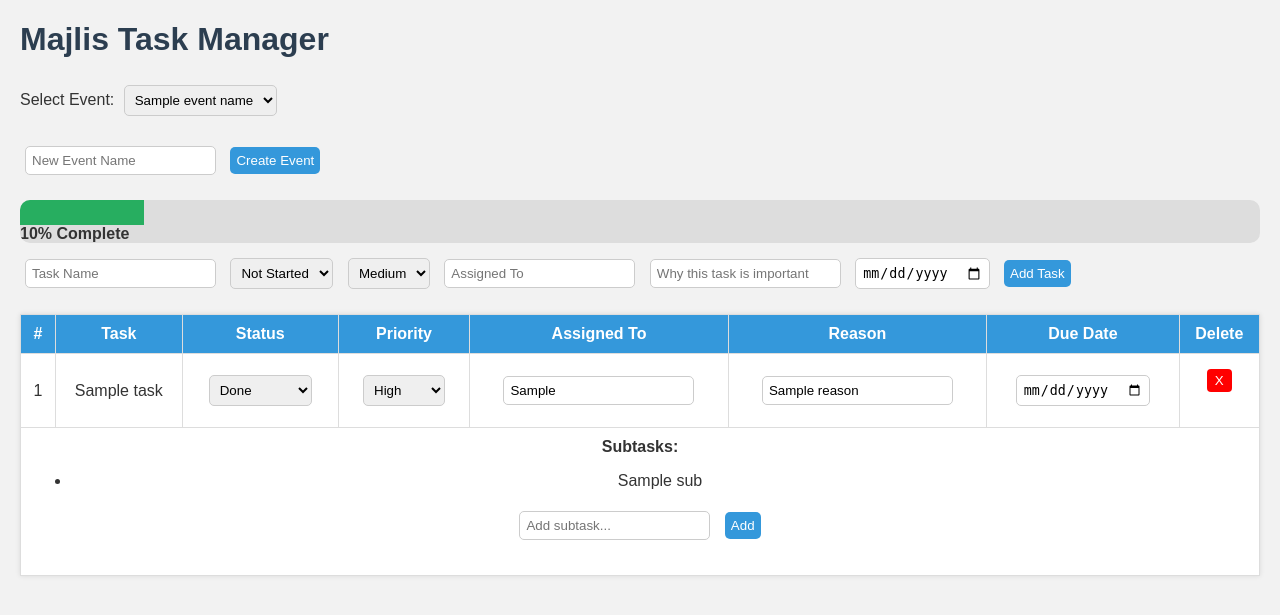
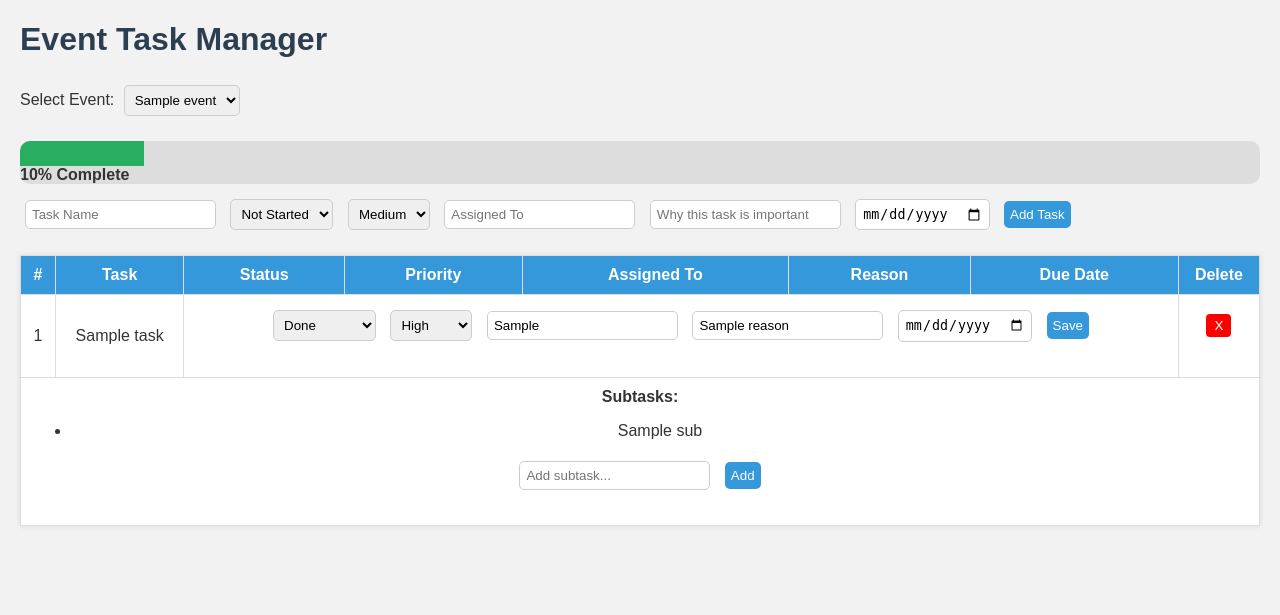
Before and after one commit to AliyaanZaidi/C-Users-qazai-Desktop-majlis, a Flask app: template templates/index.html in a window 1280 px wide. Shown: the top 615 px of the page. Run offline with Flask 3, Linux system fonts and the light colour scheme; the template is opened without the code that fills it: most values are stand-ins (such as "Sample title", 1, 10 or a date in 2020).

Commit message:
Update index.html

```diff
--- a/templates/index.html
+++ b/templates/index.html
@@ -6,22 +6,16 @@
     <link rel="stylesheet" href="/static/style.css" />
 </head>
 <body>
-    <h1>Majlis Task Manager</h1>
+    <h1>Event Task Manager</h1>
 
     <!-- Event Selector -->
-    <form method="GET" action="/">
+    <form method="get" action="/">
         <label for="event">Select Event:</label>
-        <select name="event" onchange="this.form.submit()">
-            {% for name in event_names %}
-            <option value="{{ name }}" {% if name == current_event %}selected{% endif %}>{{ name }}</option>
+        <select name="event" id="event" onchange="this.form.submit()">
+            {% for event in events %}
+            <option value="{{ event }}" {% if selected_event == event %}selected{% endif %}>{{ event }}</option>
             {% endfor %}
         </select>
-    </form>
-
-    <!-- New Event -->
-    <form method="POST" action="/add_event" class="new-event-form">
-        <input type="text" name="new_event_name" placeholder="New Event Name" required />
-        <button type="submit">Create Event</button>
     </form>
 
     <!-- Progress bar -->
@@ -30,8 +24,9 @@
         <span class="progress-text">{{ progress }}% Complete</span>
     </div>
 
-    <!-- Task Input -->
-    <form method="POST" action="/?event={{ current_event }}">
+    <!-- Task creation form -->
+    <form method="POST" action="/">
+        <input type="hidden" name="event" value="{{ selected_event }}">
         <input type="text" name="task_name" placeholder="Task Name" required />
         <select name="status">
             <option value="Not Started">Not Started</option>
@@ -49,7 +44,7 @@
         <button type="submit">Add Task</button>
     </form>
 
-    <!-- Task Table -->
+    <!-- Task table -->
     <table>
         <thead>
             <tr>
@@ -66,29 +61,30 @@
         <tbody>
             {% for task in tasks %}
             <tr>
-                <form method="POST" action="/edit/{{ current_event }}/{{ task.id }}">
-                    <td>{{ loop.index }}</td>
-                    <td>{{ task.name }}</td>
-                    <td>
-                        <select name="status" onchange="this.form.submit()">
+                <td>{{ loop.index }}</td>
+                <td>{{ task.name }}</td>
+                <td colspan="5">
+                    <form method="POST" action="/edit/{{ task.id }}" class="edit-form">
+                        <select name="status">
                             <option value="Not Started" {% if task.status == "Not Started" %}selected{% endif %}>Not Started</option>
                             <option value="In Progress" {% if task.status == "In Progress" %}selected{% endif %}>In Progress</option>
                             <option value="Done" {% if task.status == "Done" %}selected{% endif %}>Done</option>
                         </select>
-                    </td>
-                    <td>
-                        <select name="priority" onchange="this.form.submit()">
+
+                        <select name="priority">
                             <option value="High" {% if task.priority == "High" %}selected{% endif %}>High</option>
                             <option value="Medium" {% if task.priority == "Medium" %}selected{% endif %}>Medium</option>
                             <option value="Low" {% if task.priority == "Low" %}selected{% endif %}>Low</option>
                         </select>
-                    </td>
-                    <td><input type="text" name="assigned_to" value="{{ task.assigned_to }}" onchange="this.form.submit()" /></td>
-                    <td><input type="text" name="reason" value="{{ task.reason }}" onchange="this.form.submit()" /></td>
-                    <td><input type="date" name="due_date" value="{{ task.due_date }}" onchange="this.form.submit()" /></td>
-                </form>
+
+                        <input type="text" name="assigned_to" value="{{ task.assigned_to }}" />
+                        <input type="text" name="reason" value="{{ task.reason }}" />
+                        <input type="date" name="due_date" value="{{ task.due_date }}" />
+                        <button type="submit">Save</button>
+                    </form>
+                </td>
                 <td>
-                    <form method="POST" action="/delete/{{ current_event }}/{{ task.id }}">
+                    <form method="POST" action="/delete/{{ task.id }}">
                         <button type="submit" class="delete-btn">X</button>
                     </form>
                 </td>
@@ -103,7 +99,7 @@
                         <li>{{ sub }}</li>
                         {% endfor %}
                     </ul>
-                    <form method="POST" action="/add_subtask/{{ current_event }}/{{ task.id }}">
+                    <form method="POST" action="/add_subtask/{{ task.id }}">
                         <input type="text" name="subtask" placeholder="Add subtask..." required />
                         <button type="submit">Add</button>
                     </form>
```
